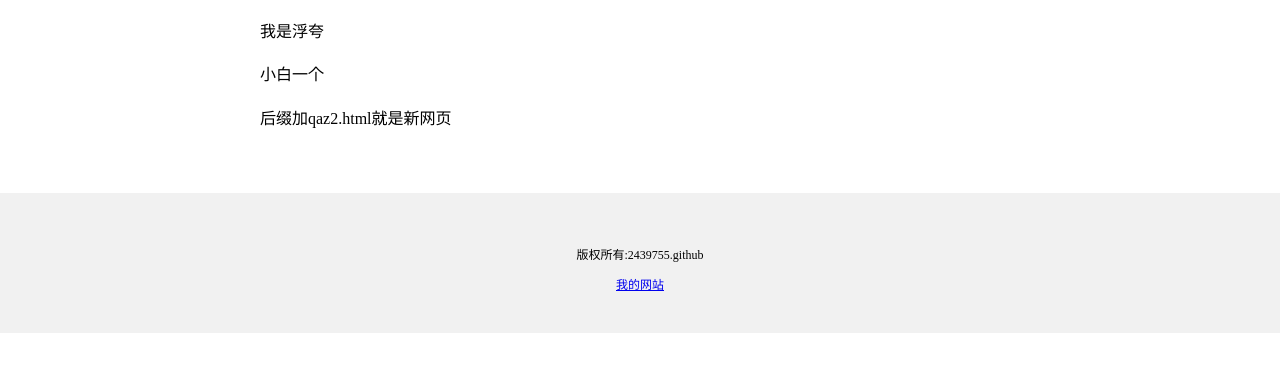
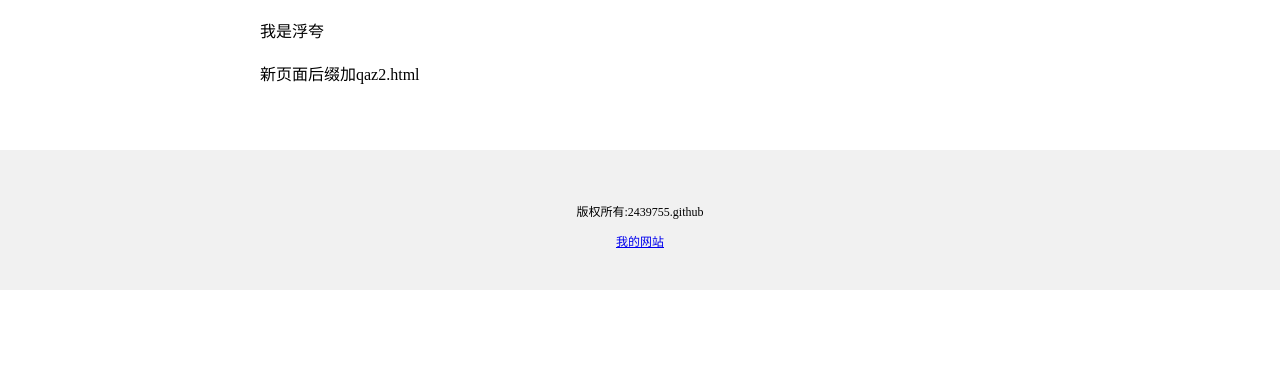
Before and after one commit to 2439755/qaz1-one, a plain HTML site: page index.html in a window 1280 px wide. Shown: the part 288-660 px from the top of the page. Drawn offline with Linux system fonts and the light colour scheme.

Commit message:
Update index.html

```diff
--- a/index.html
+++ b/index.html
@@ -11,8 +11,7 @@
 >
 <h1>你好，世界！</h1>
 <p>我是浮夸</p>
-<p>小白一个</p>
-<p>后缀加qaz2.html就是新网页</p>
+<p>新页面后缀加qaz2.html</p>
 </div>
 <div style="background-color:#f1f1f1;text-align:center;padding:40px;font-size:12px;">
 <p>版权所有:2439755.github</p>
```
